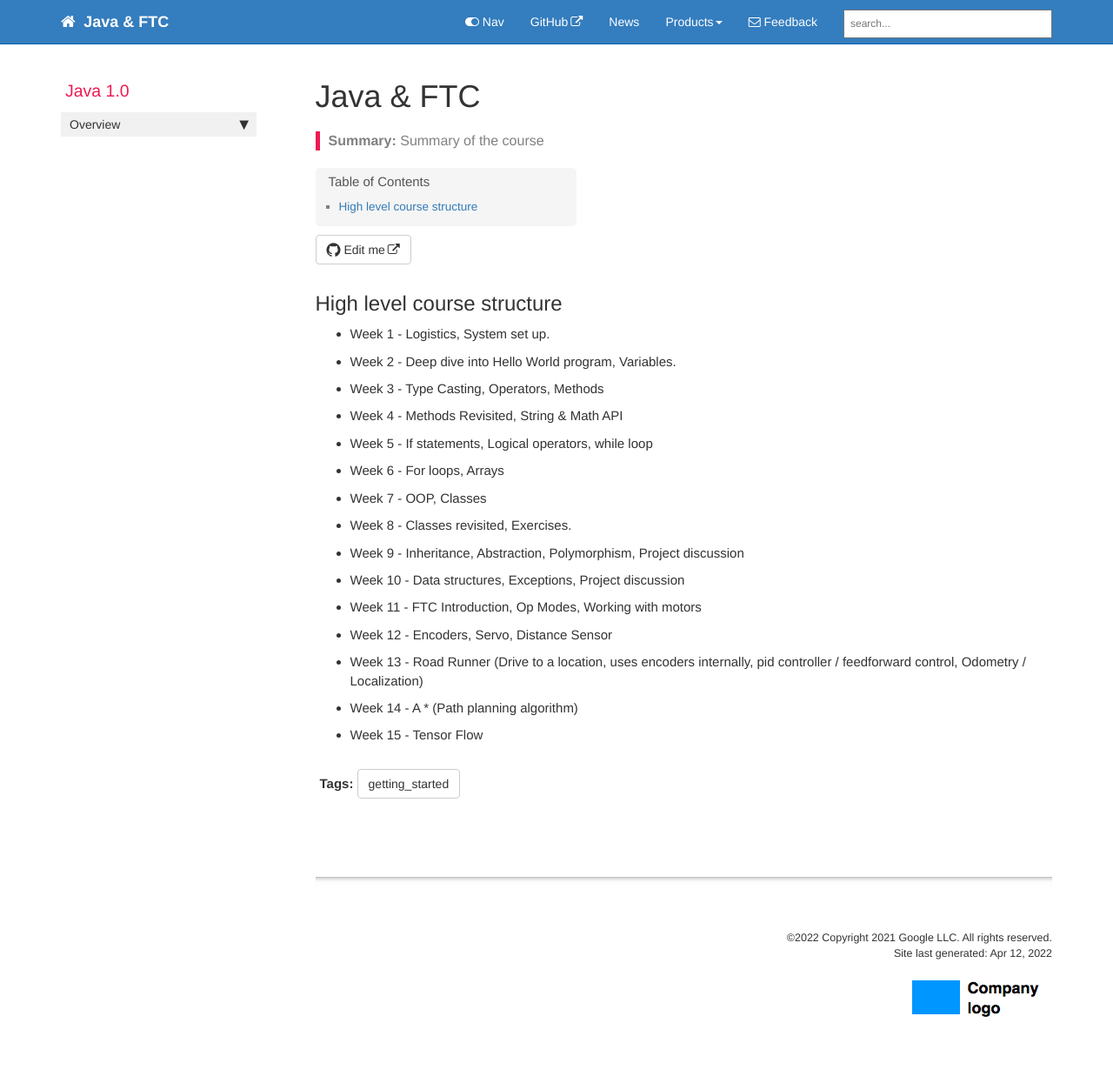
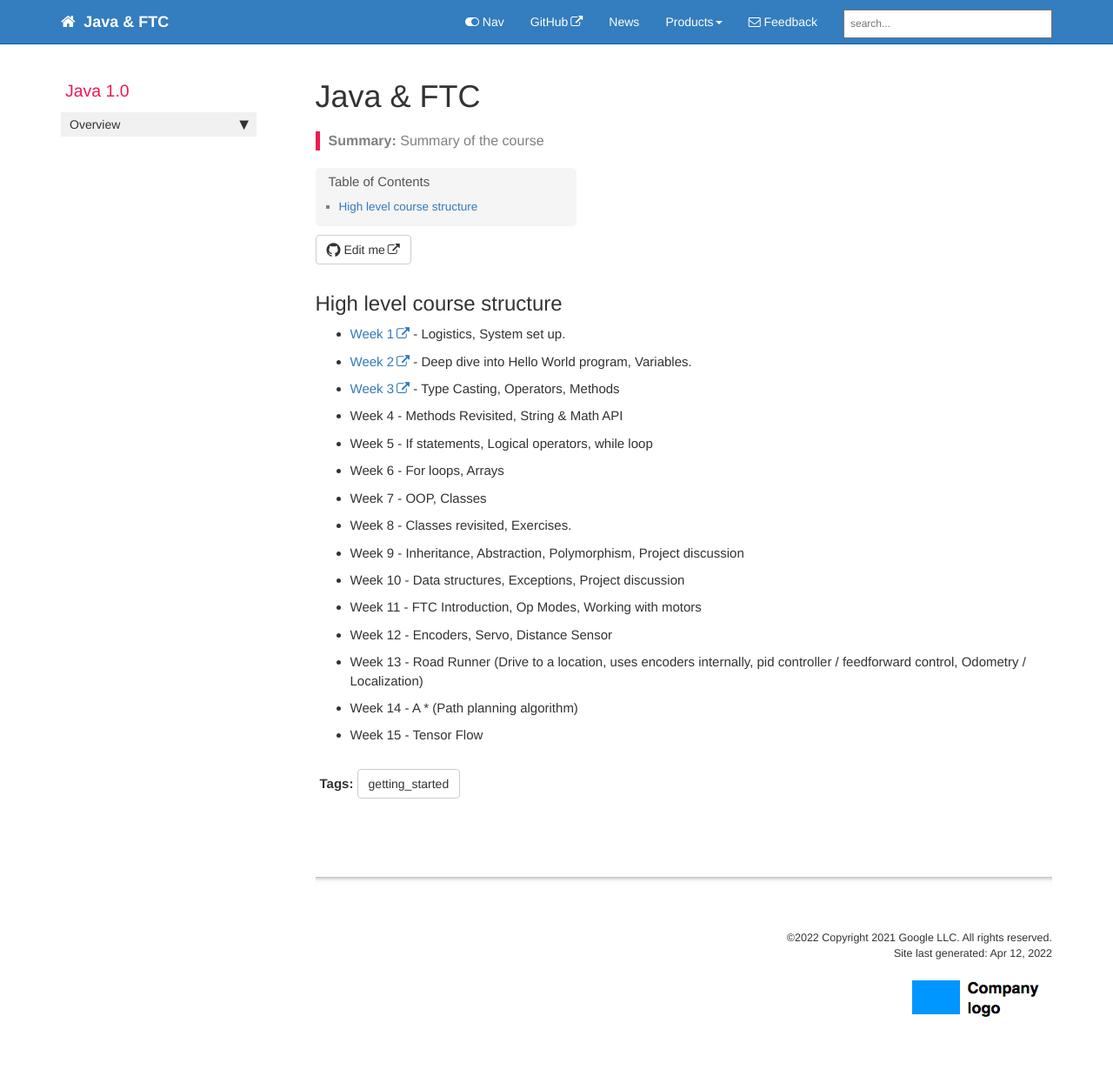
Before and after one commit to rambethina/java, a Jekyll site: the page built from index.md, in a window 1280 px wide. Shown: the whole page at 87% size. Built offline with Jekyll 4.4.1, drawn with Linux system fonts in a browser that asks for light colours; comment, search, counter and statistics services are not loaded; part of the change alters nothing that is shown.

Commit message:
fix links

```diff
--- a/index.md
+++ b/index.md
@@ -8,9 +8,9 @@ summary: Summary of the course
 ---
 
 ## High level course structure
-* Week 1 - Logistics, System set up.
-* Week 2 - Deep dive into Hello World program, Variables.
-* Week 3 - Type Casting, Operators, Methods
+* [Week 1](https://rambethina.github.io/java/mydoc_week_one.html) - Logistics, System set up.
+* [Week 2](https://rambethina.github.io/java/mydoc_week_two.html) - Deep dive into Hello World program, Variables.
+* [Week 3](https://rambethina.github.io/java/mydoc_week_three.html) - Type Casting, Operators, Methods
 * Week 4 - Methods Revisited, String & Math API
 * Week 5 - If statements, Logical operators, while loop
 * Week 6 - For loops, Arrays
```
